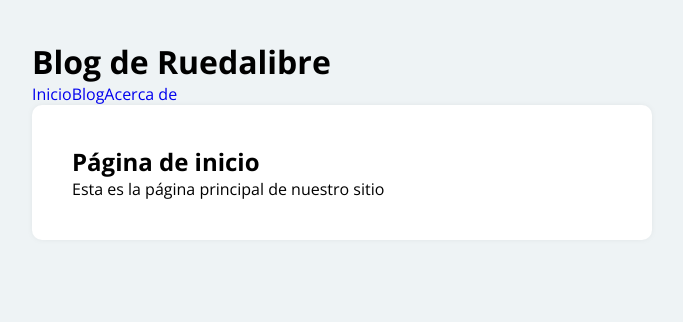
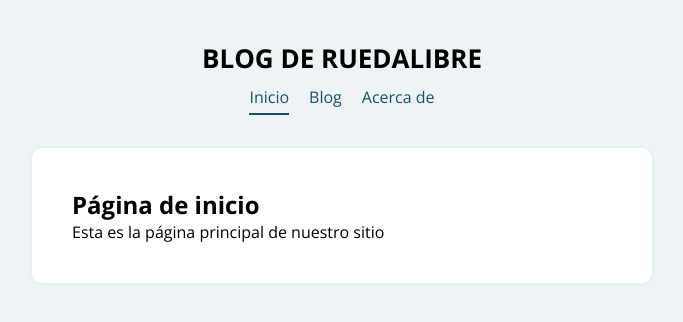
Before and after one commit to ruedalibre/react_projects, a React (Create React App) app in the folder projects/blog_app/: page / in a window 1280 px wide. Shown: the top 322 px of the page, without its empty margins (298-981 px from the left). Built offline with nearby package versions, Linux system fonts and the light colour scheme.

Commit message:
update blog-añpp react app part I

```diff
--- a/projects/blog_app/src/componentes/Blog.js
+++ b/projects/blog_app/src/componentes/Blog.js
@@ -0,0 +1,16 @@
+import React from "react";
+
+const Blog = () => {
+    return(
+        <div>
+            <h2>Blog</h2>
+            <ul>
+                <li>Artículo #1</li>
+                <li>Artículo #2</li>
+                <li>Artículo #3</li>
+            </ul>
+      </div>
+    );
+};
+
+export default Blog;
--- a/projects/blog_app/src/componentes/Header.js
+++ b/projects/blog_app/src/componentes/Header.js
@@ -1,18 +1,45 @@
 import React from "react";
 import { NavLink } from "react-router-dom";
+import styled from 'styled-components';
 
 const Header = () => {
     return(
-        <header>
-            <h1>Blog de Ruedalibre</h1>
-            <nav>
+        <ContenedorHeader>
+            <Titulo>Blog de Ruedalibre</Titulo>
+            <Menu>
                 {/* /* Cambio las etiquetas <a> por Navlink */}
                 <NavLink to="/">Inicio</NavLink>
                 <NavLink to="/blog">Blog</NavLink>
                 <NavLink to="/acerca-de">Acerca de</NavLink>
-            </nav>
-        </header>
+            </Menu>
+        </ContenedorHeader>
     )
 };
 
+const ContenedorHeader = styled.header`
+    text-align: center;
+    margin-bottom: 40px;
+`;
+
+const Titulo = styled.h1`
+    margin-bottom: 10px;
+    font-size: 26px;
+    text-transform: uppercase;
+`;
+
+const Menu = styled.nav`
+    a {
+        text-decoration: none;
+        color: #165168;
+        margin: 0 10px;
+    }
+    a:hover {
+        color: #191668;
+    }
+    a.active {
+        border-bottom: 2px solid #165168;
+        padding-bottom: 5px;
+    }
+`;
+
 export default Header;
```
